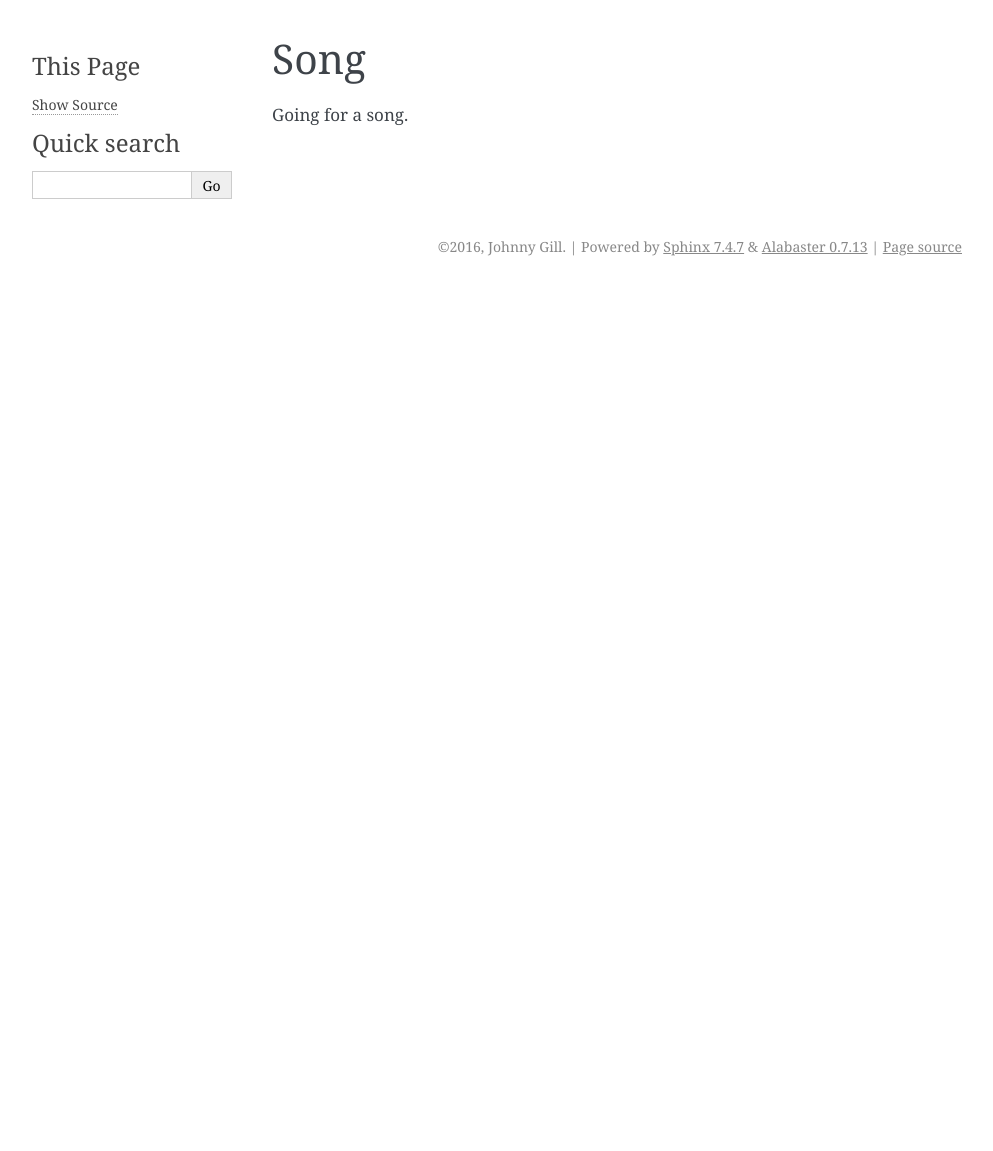
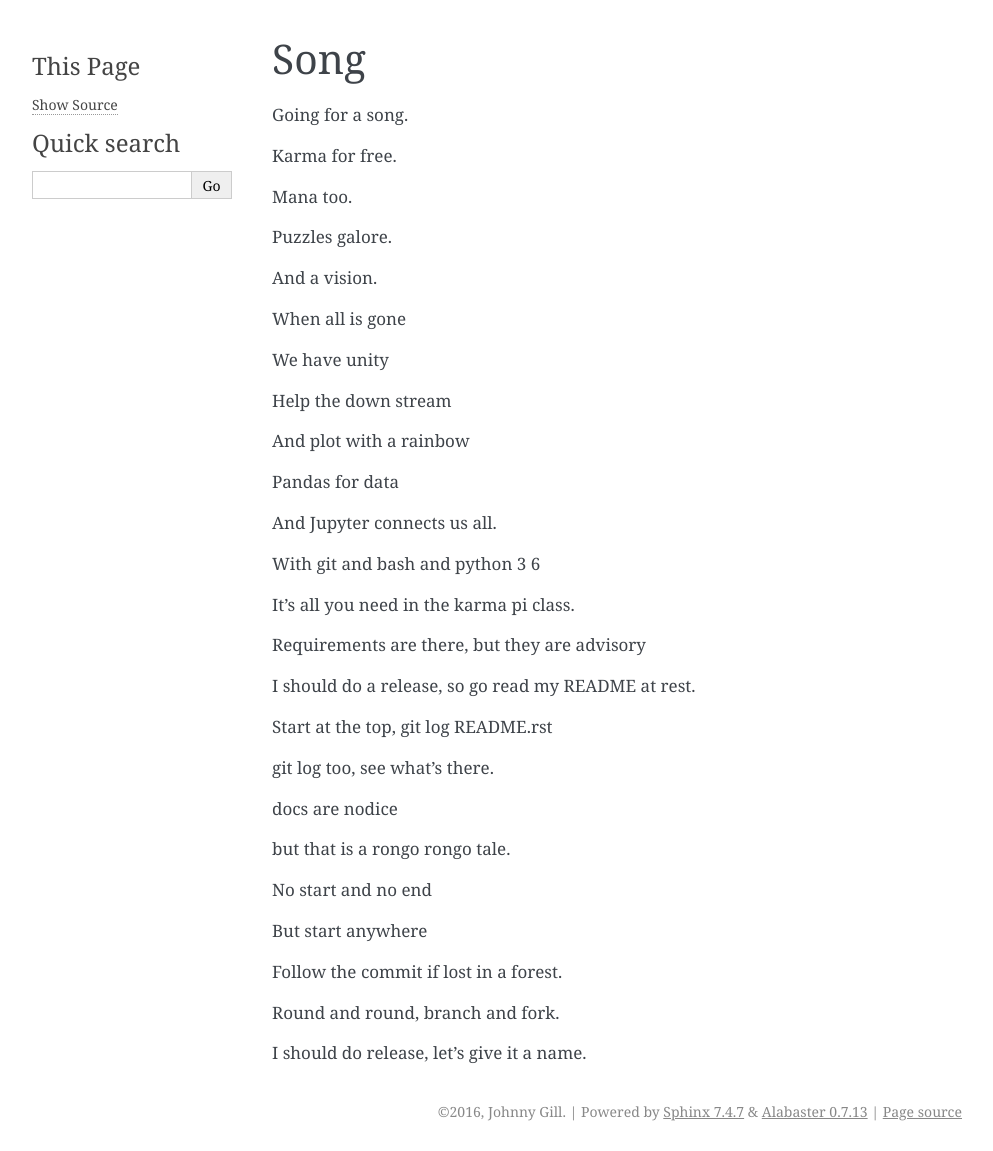
Before and after one commit to openbermuda/karmapi, a Sphinx documentation site: the page built from docs/nodice/redemption.rst, in a window 1280 px wide. Shown: the whole page, without its empty margins (148-1141 px from the left). Built offline with Sphinx 7.4.7, drawn with Linux system fonts in a browser that asks for light colours; formulas are drawn with MathJax 3; pages that are not in the unit, such as notebooks, are missing from menus; before the commit the page ends 900 px from its top, so only the background shows below that.

Commit message:
redemption song

```diff
--- a/docs/nodice/redemption.rst
+++ b/docs/nodice/redemption.rst
@@ -3,3 +3,49 @@
 ======
 
 Going for a song.
+
+Karma for free.
+
+Mana too.
+
+Puzzles galore.
+
+And a vision.
+
+When all is gone
+
+We have unity
+
+Help the down stream
+
+And plot with a rainbow
+
+Pandas for data
+
+And Jupyter connects us all.
+
+With git and bash and python 3 6
+
+It's all you need in the karma pi class.
+
+Requirements are there, but they are advisory
+
+I should do a release, so go read my README at rest.
+
+Start at the top, git log README.rst
+
+git log too, see what's there.
+
+docs are nodice
+
+but that is a rongo rongo tale.
+
+No start and no end
+
+But start anywhere
+
+Follow the commit if lost in a forest.
+
+Round and round, branch and fork.
+
+I should do release, let's give it a name.
```
